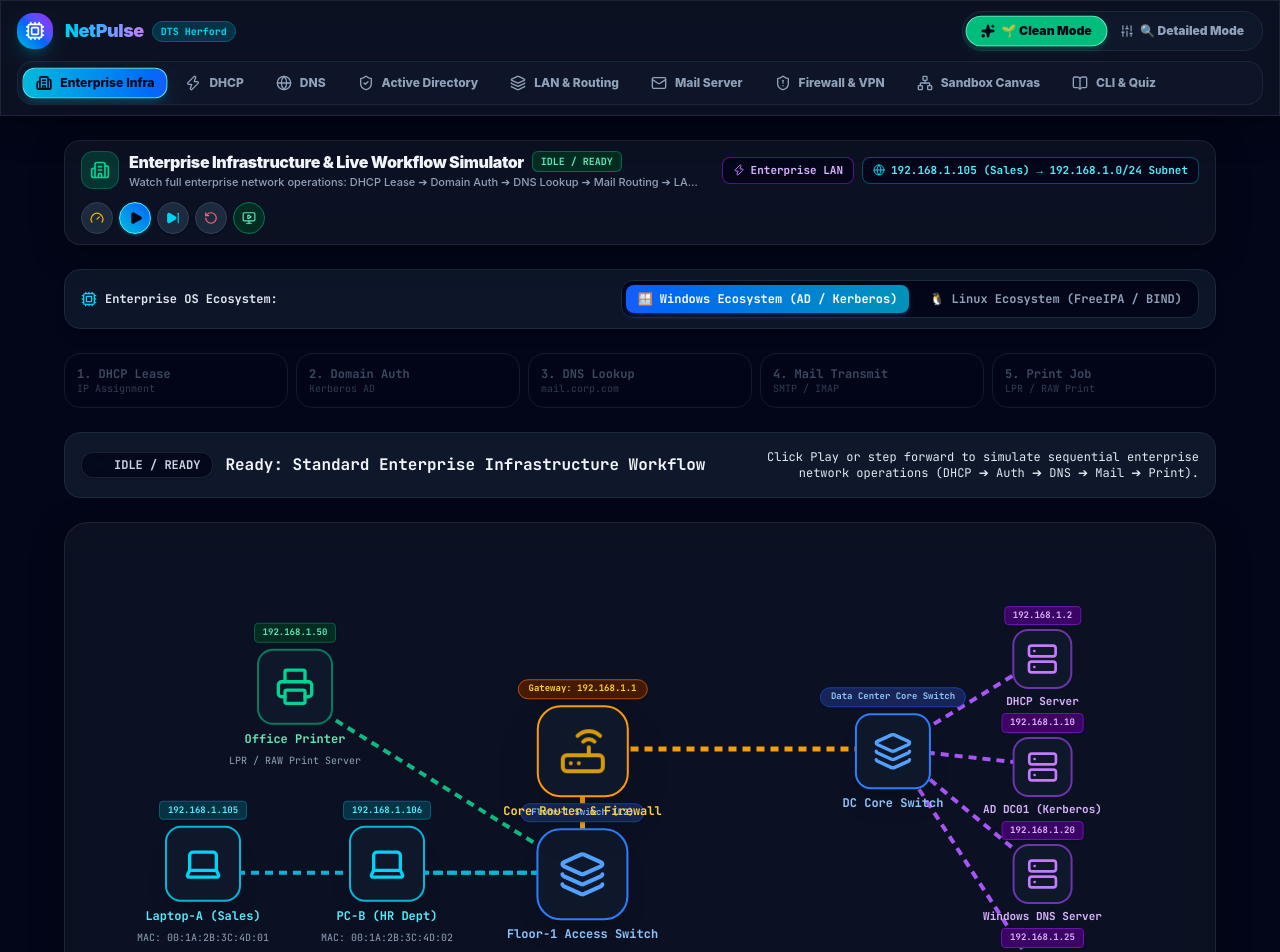
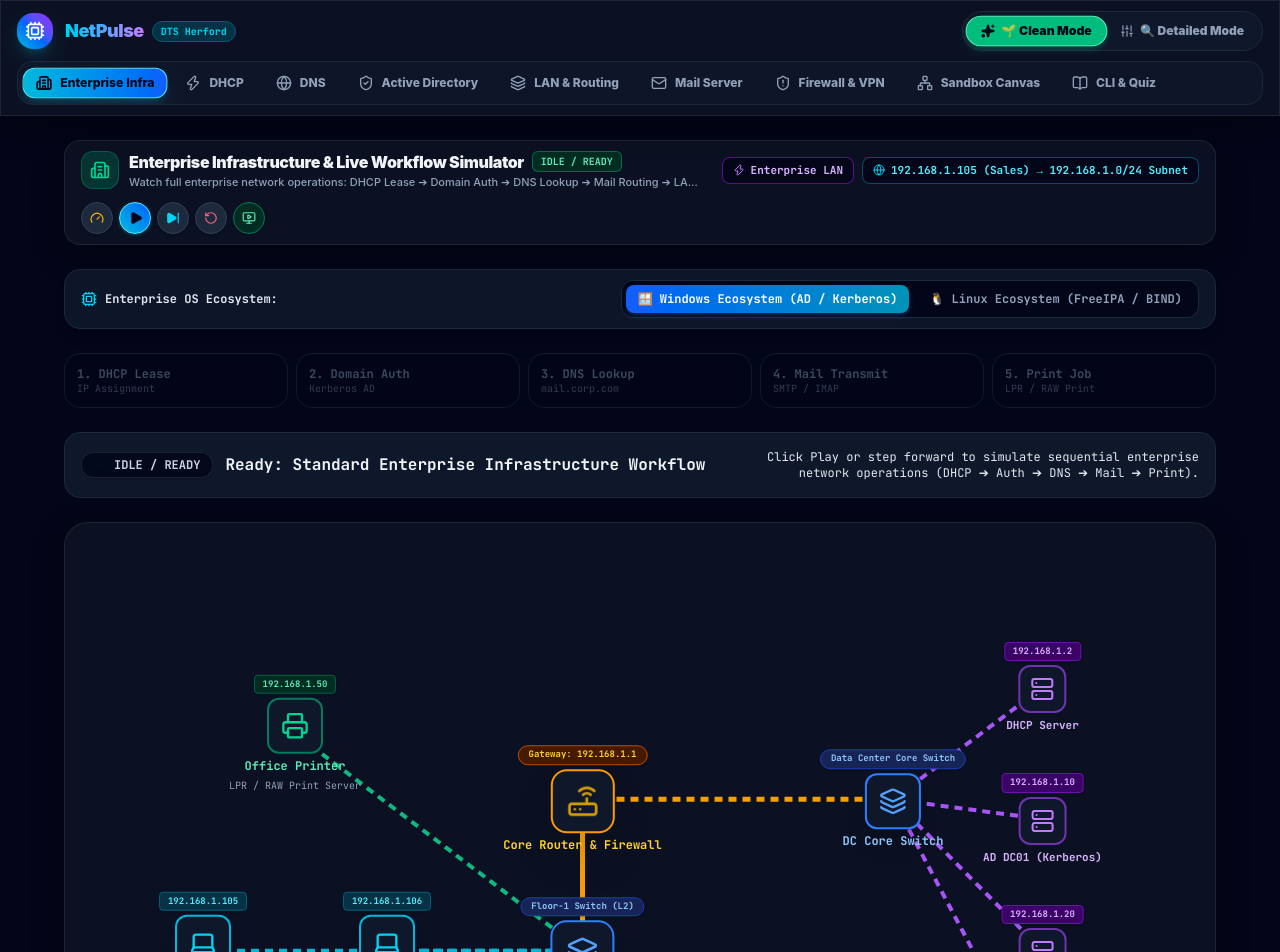
Before and after one commit to aessabiri/interactive_networking, a React (Vite) app: page / in a window 1280 px wide. Shown: the top 952 px of the page. Built offline with nearby package versions, Linux system fonts and the light colour scheme.

Commit message:
style: enlarge canvas height and scale down device icon sizes across module canvases

```diff
--- a/src/components/enterprise/EnterpriseModule.jsx
+++ b/src/components/enterprise/EnterpriseModule.jsx
@@ -321,7 +321,7 @@
       </div>
 
       {/* MAIN TOPOLOGY CANVAS STAGE */}
-      <div className="glass-panel p-6 rounded-3xl border border-slate-800 space-y-4 shadow-2xl relative overflow-hidden bg-slate-950/80 min-h-[540px]">
+      <div className="glass-panel p-6 rounded-3xl border border-slate-800 space-y-4 shadow-2xl relative overflow-hidden bg-slate-950/80 min-h-[660px]">
 
         {/* NETWORK CABLES SVG OVERLAY */}
         <svg className="absolute inset-0 w-full h-full pointer-events-none z-0">
@@ -357,74 +357,74 @@
 
         {/* OFFICE FLOOR 1 WORKSTATIONS ZONE */}
         {/* 1. Laptop-A (Sales) */}
-        <div className="absolute left-[12%] top-[65%] transform -translate-x-1/2 -translate-y-1/2 flex flex-col items-center gap-1.5 font-mono text-center z-10">
+        <div className="absolute left-[12%] top-[65%] transform -translate-x-1/2 -translate-y-1/2 flex flex-col items-center gap-1 font-mono text-center z-10">
           <span className="px-2 py-0.5 rounded text-[9px] font-bold bg-cyan-950 text-cyan-300 border border-cyan-800 shadow">
             192.168.1.105
           </span>
-          <div className="p-4 bg-slate-900 border-2 border-cyan-500 rounded-2xl shadow-xl">
-            <Laptop className="w-10 h-10 text-cyan-400" />
+          <div className="p-3 bg-slate-900 border-2 border-cyan-500 rounded-xl shadow-xl">
+            <Laptop className="w-7 h-7 text-cyan-400" />
           </div>
           <p className="font-extrabold text-xs text-cyan-300">Laptop-A (Sales)</p>
           <p className="text-[10px] text-slate-400">MAC: 00:1A:2B:3C:4D:01</p>
         </div>
 
         {/* 2. PC-B (HR) */}
-        <div className="absolute left-[28%] top-[65%] transform -translate-x-1/2 -translate-y-1/2 flex flex-col items-center gap-1.5 font-mono text-center z-10">
+        <div className="absolute left-[28%] top-[65%] transform -translate-x-1/2 -translate-y-1/2 flex flex-col items-center gap-1 font-mono text-center z-10">
           <span className="px-2 py-0.5 rounded text-[9px] font-bold bg-cyan-950 text-cyan-300 border border-cyan-800 shadow">
             192.168.1.106
           </span>
-          <div className="p-4 bg-slate-900 border-2 border-cyan-500 rounded-2xl shadow-xl">
-            <Laptop className="w-10 h-10 text-cyan-400" />
+          <div className="p-3 bg-slate-900 border-2 border-cyan-500 rounded-xl shadow-xl">
+            <Laptop className="w-7 h-7 text-cyan-400" />
           </div>
           <p className="font-extrabold text-xs text-cyan-300">PC-B (HR Dept)</p>
           <p className="text-[10px] text-slate-400">MAC: 00:1A:2B:3C:4D:02</p>
         </div>
 
         {/* 3. Network Laser Printer */}
-        <div className="absolute left-[20%] top-[32%] transform -translate-x-1/2 -translate-y-1/2 flex flex-col items-center gap-1.5 font-mono text-center z-10">
+        <div className="absolute left-[20%] top-[32%] transform -translate-x-1/2 -translate-y-1/2 flex flex-col items-center gap-1 font-mono text-center z-10">
           <span className="px-2 py-0.5 rounded text-[9px] font-bold bg-emerald-950 text-emerald-300 border border-emerald-800 shadow">
             192.168.1.50
           </span>
-          <div className={`p-4 rounded-2xl border-2 transition-all ${
+          <div className={`p-3 rounded-xl border-2 transition-all ${
             activeStep === 5 ? 'bg-emerald-950 border-emerald-400 scale-110 shadow-2xl shadow-emerald-500/40' : 'bg-slate-900 border-emerald-500/60'
           }`}>
-            <Printer className="w-10 h-10 text-emerald-400" />
+            <Printer className="w-7 h-7 text-emerald-400" />
           </div>
           <p className="font-extrabold text-xs text-emerald-300">Office Printer</p>
           <p className="text-[10px] text-slate-400">LPR / RAW Print Server</p>
         </div>
 
         {/* 4. Floor-1 L2 Access Switch */}
-        <div className="absolute left-[45%] top-[65%] transform -translate-x-1/2 -translate-y-1/2 flex flex-col items-center gap-1.5 font-mono text-center z-10">
+        <div className="absolute left-[45%] top-[65%] transform -translate-x-1/2 -translate-y-1/2 flex flex-col items-center gap-1 font-mono text-center z-10">
           <span className="px-2.5 py-0.5 rounded-full text-[9px] font-bold bg-blue-950 text-blue-300 border border-blue-800 shadow">
             Floor-1 Switch (L2)
           </span>
-          <div className="p-5 bg-slate-900 border-2 border-blue-500 rounded-3xl shadow-xl">
-            <Layers className="w-12 h-12 text-blue-400" />
+          <div className="p-3.5 bg-slate-900 border-2 border-blue-500 rounded-2xl shadow-xl">
+            <Layers className="w-8 h-8 text-blue-400" />
           </div>
           <p className="font-extrabold text-xs text-blue-300">Floor-1 Access Switch</p>
         </div>
 
         {/* CORE ROUTING ZONE */}
         {/* 5. Enterprise Core Router & Firewall */}
-        <div className="absolute left-[45%] top-[42%] transform -translate-x-1/2 -translate-y-1/2 flex flex-col items-center gap-1.5 font-mono text-center z-10">
+        <div className="absolute left-[45%] top-[42%] transform -translate-x-1/2 -translate-y-1/2 flex flex-col items-center gap-1 font-mono text-center z-10">
           <span className="px-2.5 py-0.5 rounded-full text-[9px] font-bold bg-amber-950 text-amber-300 border border-amber-700 shadow">
             Gateway: 192.168.1.1
           </span>
-          <div className="p-5 bg-slate-900 border-2 border-amber-500 rounded-3xl shadow-2xl">
-            <Router className="w-12 h-12 text-amber-400 animate-pulse" />
+          <div className="p-3.5 bg-slate-900 border-2 border-amber-500 rounded-2xl shadow-2xl">
+            <Router className="w-8 h-8 text-amber-400 animate-pulse" />
           </div>
           <p className="font-extrabold text-xs text-amber-300">Core Router & Firewall</p>
         </div>
 
         {/* DATA CENTER SERVER RACK ZONE */}
         {/* 6. Data Center Switch */}
-        <div className="absolute left-[72%] top-[42%] transform -translate-x-1/2 -translate-y-1/2 flex flex-col items-center gap-1.5 font-mono text-center z-10">
+        <div className="absolute left-[72%] top-[42%] transform -translate-x-1/2 -translate-y-1/2 flex flex-col items-center gap-1 font-mono text-center z-10">
           <span className="px-2.5 py-0.5 rounded-full text-[9px] font-bold bg-blue-950 text-blue-300 border border-blue-800 shadow">
             Data Center Core Switch
           </span>
-          <div className="p-4 bg-slate-900 border-2 border-blue-500 rounded-2xl shadow-xl">
-            <Layers className="w-10 h-10 text-blue-400" />
+          <div className="p-3 bg-slate-900 border-2 border-blue-500 rounded-xl shadow-xl">
+            <Layers className="w-7 h-7 text-blue-400" />
           </div>
           <p className="font-extrabold text-xs text-blue-300">DC Core Switch</p>
         </div>
@@ -434,10 +434,10 @@
           <span className="px-2 py-0.5 rounded text-[9px] font-bold bg-purple-950 text-purple-300 border border-purple-800 shadow">
             192.168.1.2
           </span>
-          <div className={`p-3 rounded-2xl border-2 transition-all ${
+          <div className={`p-2.5 rounded-xl border-2 transition-all ${
             activeStep === 1 ? 'bg-purple-950 border-purple-400 scale-110 shadow-2xl shadow-purple-500/40' : 'bg-slate-900 border-purple-500/60'
           }`}>
-            <Server className="w-8 h-8 text-purple-400" />
+            <Server className="w-6 h-6 text-purple-400" />
           </div>
           <p className="font-extrabold text-[11px] text-purple-300">DHCP Server</p>
         </div>
@@ -447,10 +447,10 @@
           <span className="px-2 py-0.5 rounded text-[9px] font-bold bg-purple-950 text-purple-300 border border-purple-800 shadow">
             192.168.1.10
           </span>
-          <div className={`p-3 rounded-2xl border-2 transition-all ${
+          <div className={`p-2.5 rounded-xl border-2 transition-all ${
             activeStep === 2 ? 'bg-purple-950 border-purple-400 scale-110 shadow-2xl shadow-purple-500/40' : 'bg-slate-900 border-purple-500/60'
           }`}>
-            <Server className="w-8 h-8 text-purple-400" />
+            <Server className="w-6 h-6 text-purple-400" />
           </div>
           <p className="font-extrabold text-[11px] text-purple-300">
             {ecosystem === 'windows' ? 'AD DC01 (Kerberos)' : 'FreeIPA LDAP DC'}
@@ -462,10 +462,10 @@
           <span className="px-2 py-0.5 rounded text-[9px] font-bold bg-purple-950 text-purple-300 border border-purple-800 shadow">
             192.168.1.20
           </span>
-          <div className={`p-3 rounded-2xl border-2 transition-all ${
+          <div className={`p-2.5 rounded-xl border-2 transition-all ${
             activeStep === 3 ? 'bg-purple-950 border-purple-400 scale-110 shadow-2xl shadow-purple-500/40' : 'bg-slate-900 border-purple-500/60'
           }`}>
-            <Server className="w-8 h-8 text-purple-400" />
+            <Server className="w-6 h-6 text-purple-400" />
           </div>
           <p className="font-extrabold text-[11px] text-purple-300">
             {ecosystem === 'windows' ? 'Windows DNS Server' : 'BIND9 DNS Resolver'}
@@ -477,10 +477,10 @@
           <span className="px-2 py-0.5 rounded text-[9px] font-bold bg-purple-950 text-purple-300 border border-purple-800 shadow">
             192.168.1.25
           </span>
-          <div className={`p-3 rounded-2xl border-2 transition-all ${
+          <div className={`p-2.5 rounded-xl border-2 transition-all ${
             activeStep === 4 ? 'bg-purple-950 border-purple-400 scale-110 shadow-2xl shadow-purple-500/40' : 'bg-slate-900 border-purple-500/60'
           }`}>
-            <Server className="w-8 h-8 text-purple-400" />
+            <Server className="w-6 h-6 text-purple-400" />
           </div>
           <p className="font-extrabold text-[11px] text-purple-300">
             {ecosystem === 'windows' ? 'Exchange Mail Server' : 'Postfix / Dovecot Mail'}
```
Also changed, not shown: src/components/dhcp/DHCPModule.jsx (+11 -11 lines), src/components/dns/DNSModule.jsx (+13 -13 lines).
